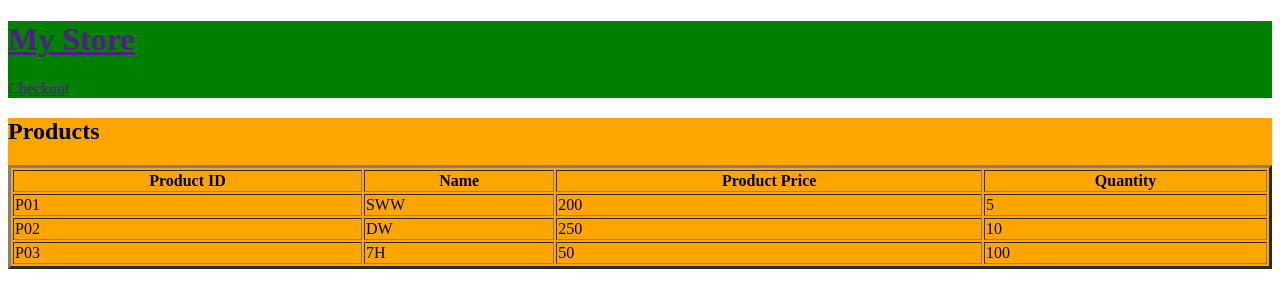
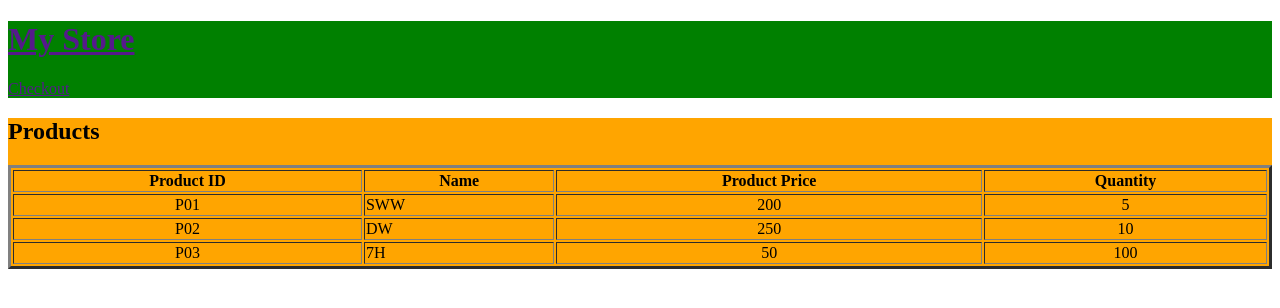
Before and after one commit to GH11PRASANTH/Angular-My-store, an Angular app: page / in a window 1280 px wide. Shown: the top 308 px of the page. Built offline with nearby package versions, Linux system fonts and the light colour scheme.

Commit message:
1 file modified

```diff
--- a/src/app/product-list/product-list.component.html
+++ b/src/app/product-list/product-list.component.html
@@ -1,5 +1,5 @@
-<div style="background-color:orange">
-  <h2 style="background-colur:yellow">Products</h2>
+<div style="background-color:orange;">
+  <h2>Products</h2>
 
   <table border="3px" style="width:100%">
     <tr>
@@ -9,9 +9,10 @@
       <th>Quantity</th>
     </tr>
     <tr *ngFor="let product of products">
-    <td>{{ product.productId }}</td>
+      <td style="text-align:center;">{{ product.productId }}</td>
       <td>{{ product.productName }}</td>
-    <td>{{ product.price }}</td>
-    <td>{{ product.quantity }}</td>
+      <td style="text-align:center;">{{ product.price }}</td>
+      <td style="text-align:center;">{{ product.quantity }}</td>
     </tr>
   </table>
+</div>
```
Lines whose indentation alone changed are shown as unchanged.
